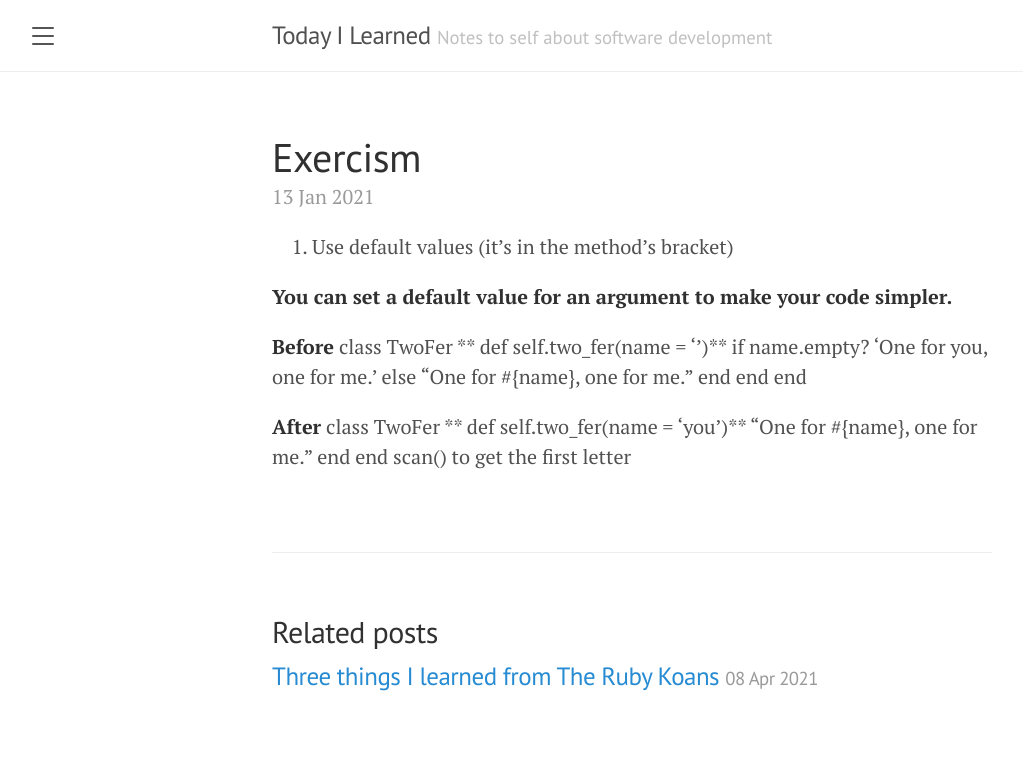
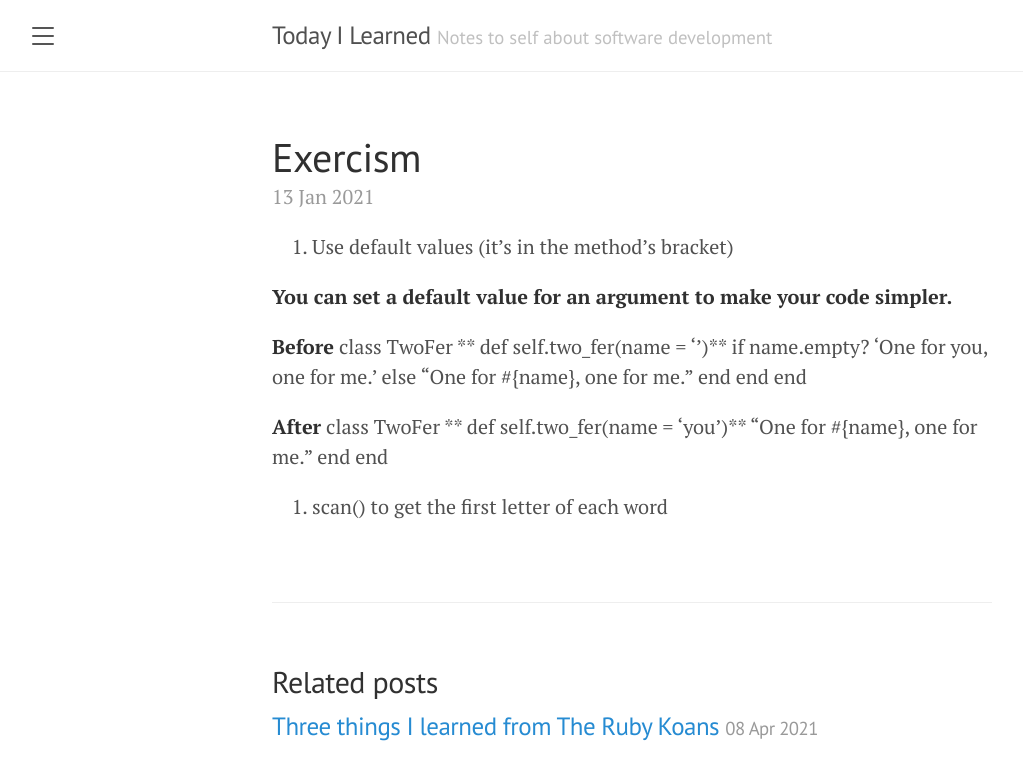
Before and after one commit to hnguyen999/learning_journal, a Jekyll site: the page built from _posts/2021-01-13-Exercism.md, in a window 1280 px wide. Shown: the top 780 px of the page, without its empty margins (8-1031 px from the left). Built offline with Jekyll 4.4.1, drawn with Linux system fonts in a browser that asks for light colours; our own code applies the rules of GitHub Pages for plain Markdown files.

Commit message:
Update 2021-01-13-Exercism.md

```diff
--- a/_posts/2021-01-13-Exercism.md
+++ b/_posts/2021-01-13-Exercism.md
@@ -5,18 +5,19 @@
 **Before**
 class TwoFer
 **  def self.two_fer(name = '')**
-    if name.empty?
-      'One for you, one for me.'
-    else
-      "One for #{name}, one for me."
+        if name.empty?
+            'One for you, one for me.'
+        else
+            "One for #{name}, one for me."
+        end
     end
-  end
 end
 
 **After**
 class TwoFer
 **  def self.two_fer(name = 'you')**
-    "One for #{name}, one for me."
-  end
+     "One for #{name}, one for me."
+    end
 end
-scan() to get the first letter
+
+2. scan() to get the first letter of each word
```
